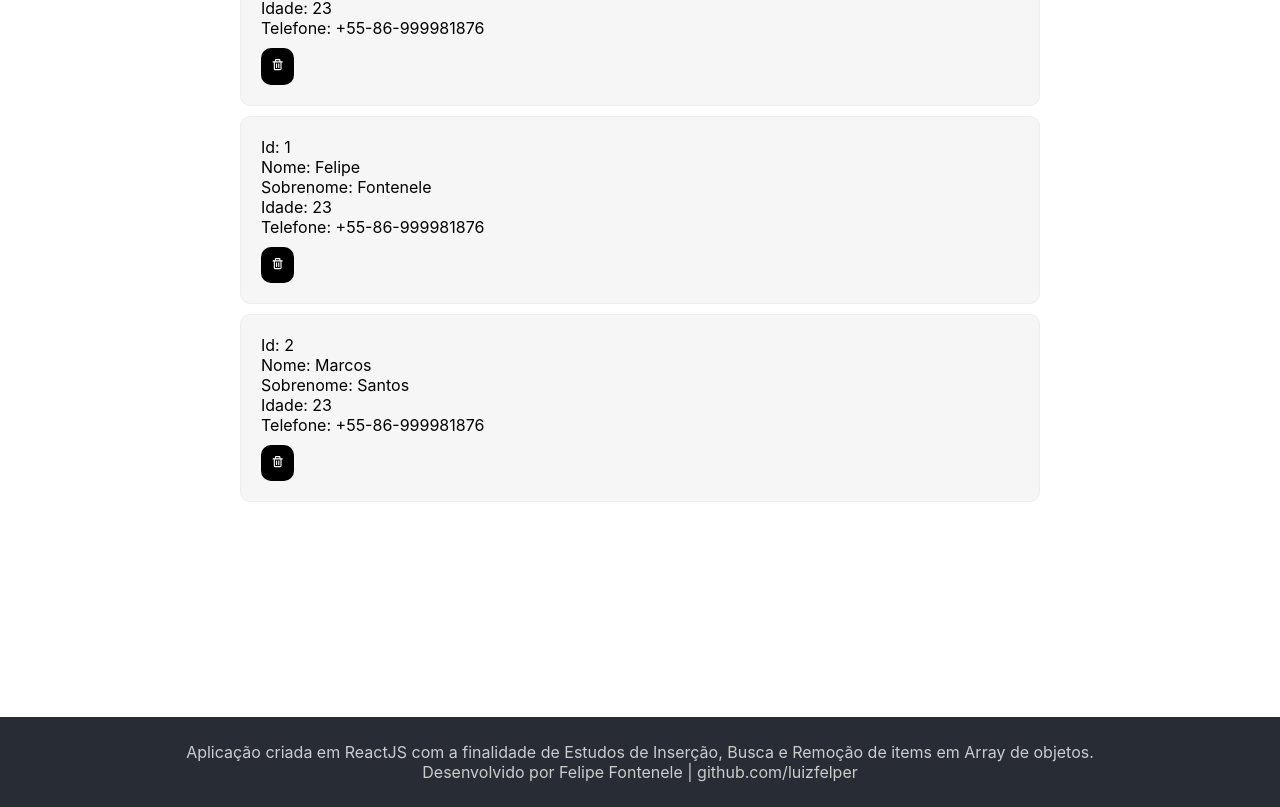
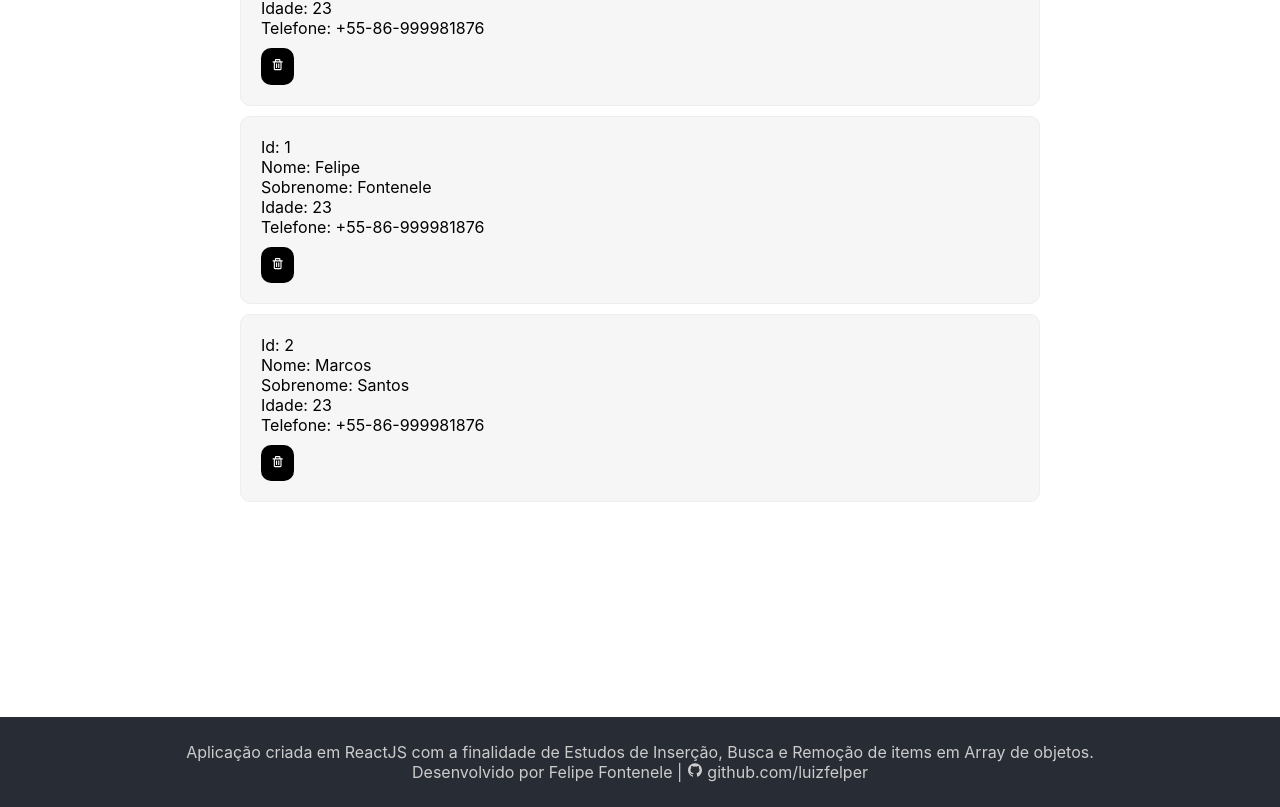
Before and after one commit to luizfelper/ArraysInJavascript, a React (Create React App) app: page / in a window 1280 px wide. Shown: the part 894-1701 px from the top of the page. Built offline with nearby package versions, Linux system fonts and the light colour scheme.

Commit message:
Add github no footer

```diff
--- a/src/App.js
+++ b/src/App.js
@@ -3,6 +3,7 @@ import React from 'react';
 import { BiTrash } from 'react-icons/bi';
 import { FaSearch } from 'react-icons/fa';
 import {BsFillPlusSquareFill} from 'react-icons/bs';
+import {AiOutlineGithub} from 'react-icons/ai';
 
 function App() {
 
@@ -124,7 +125,7 @@ function App() {
       <div className="footer">
         <div className="dadosFooter">
           <p>Aplicação criada em ReactJS com a finalidade de Estudos de Inserção, Busca e Remoção de items em Array de objetos.</p>
-          <p>Desenvolvido por Felipe Fontenele | <a href="https://github.com/luizfelper" target="_blank">github.com/luizfelper</a></p>
+          <p>Desenvolvido por Felipe Fontenele | <AiOutlineGithub /> <a href="https://github.com/luizfelper" target="_blank">github.com/luizfelper</a></p>
         </div>
       </div>
     </div>
```
